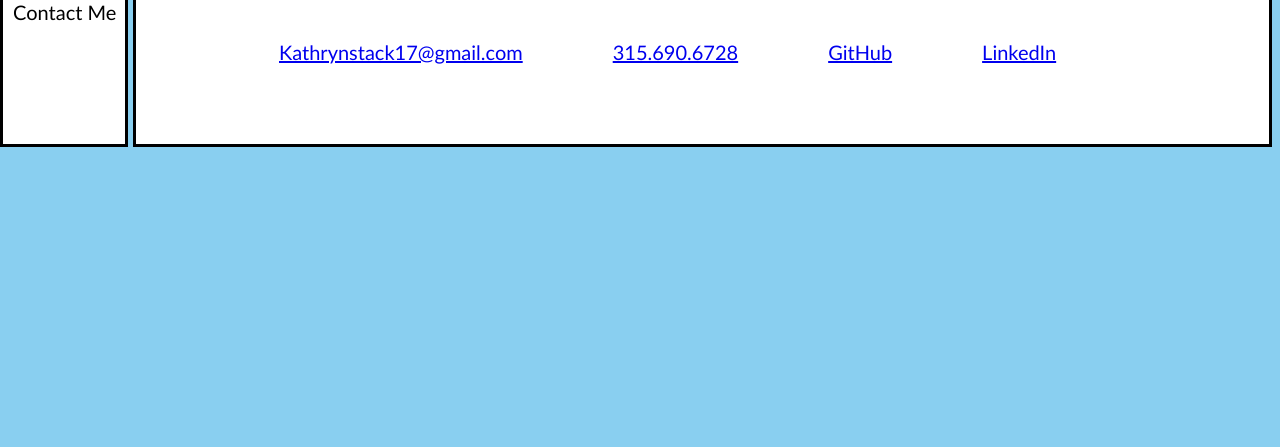
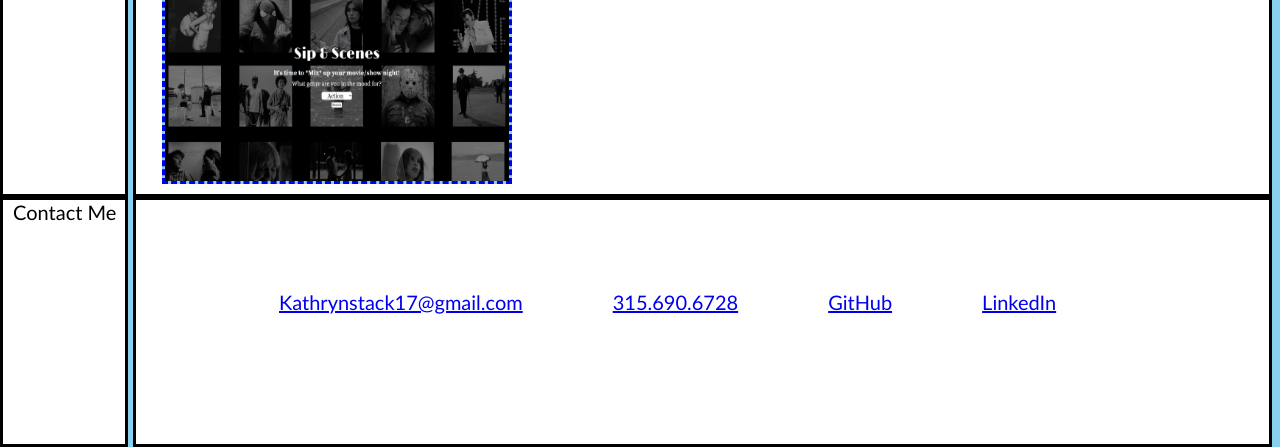
Before and after one commit to kathrynstack/Portfolio, a plain HTML site: page index.html in a window 1280 px wide. Shown: the part 899-1346 px from the top of the page. Before the commit the page ends 1046 px from the top, so only its background shows below. Drawn offline with Linux system fonts and the light colour scheme.

Commit message:
project 1 addition

```diff
--- a/assets/styles.css
+++ b/assets/styles.css
@@ -13,6 +13,7 @@
     margin-top: 5px;
     float: right;
 }
+
 
 .header div ul li {
     display: inline-block;
@@ -63,7 +64,7 @@
 .block-styling-left {
     float: left;
     width: 10%;
-    height: 150px;
+    height: 250px;
     box-sizing: border-box;
     background-color: white;
     border-style: solid;
@@ -73,7 +74,7 @@
 
 .block-styling-right {
     width: 89%;
-    height: 150px;
+    height: 250px;
     box-sizing: border-box;
     background-color: white;
     border-style: solid;
@@ -90,14 +91,18 @@
 }
 
 .contact-me-li {
+    margin-top: 50px;
     margin-right: 80px;
 }
 
 .more-work-img {
     display: flex;
-    margin-left: 30%;
-    position: relative;
-    width: 700px;
-    height: 110px;
+    position: absolute;
+    margin-left: 2%;
+    margin-bottom: 60%;
+    margin-top: 10px;
+    width: 350px;
+    height: 200px;
     border-style: dashed;
+
 }
--- a/index.html
+++ b/index.html
@@ -38,8 +38,9 @@
                 <p>Work</p>
             </div>
             <div id="Resume" class="block-styling-right">
-                <p>This will contain my resume and projects I have worked on.</p>
-                <a href="https://github.com/" target="_blank"><img src="assets/more-work-soon.jpg" class="more-work-img" /></a>
+                <p>Sip and Scene's Movie/Cocktail generating application:</p>
+                <a href="https://tigergiangnguyen.github.io/sip-and-scenes/" target="_blank"><img src="assets/224571905-30fd6d96-d8cd-4924-8864-ebb329726f38.jpg" class="more-work-img" /></a>
+
             </div>
         </div>
         <div class="block-styling">
```
Also changed, not shown: assets/1644961791231.jfif (added), assets/224571905-30fd6d96-d8cd-4924-8864-ebb329726f38.jpg (added), assets/224572010-608fe8f1-3dd8-4d77-96be-275f5823ece9.jpg (added).
